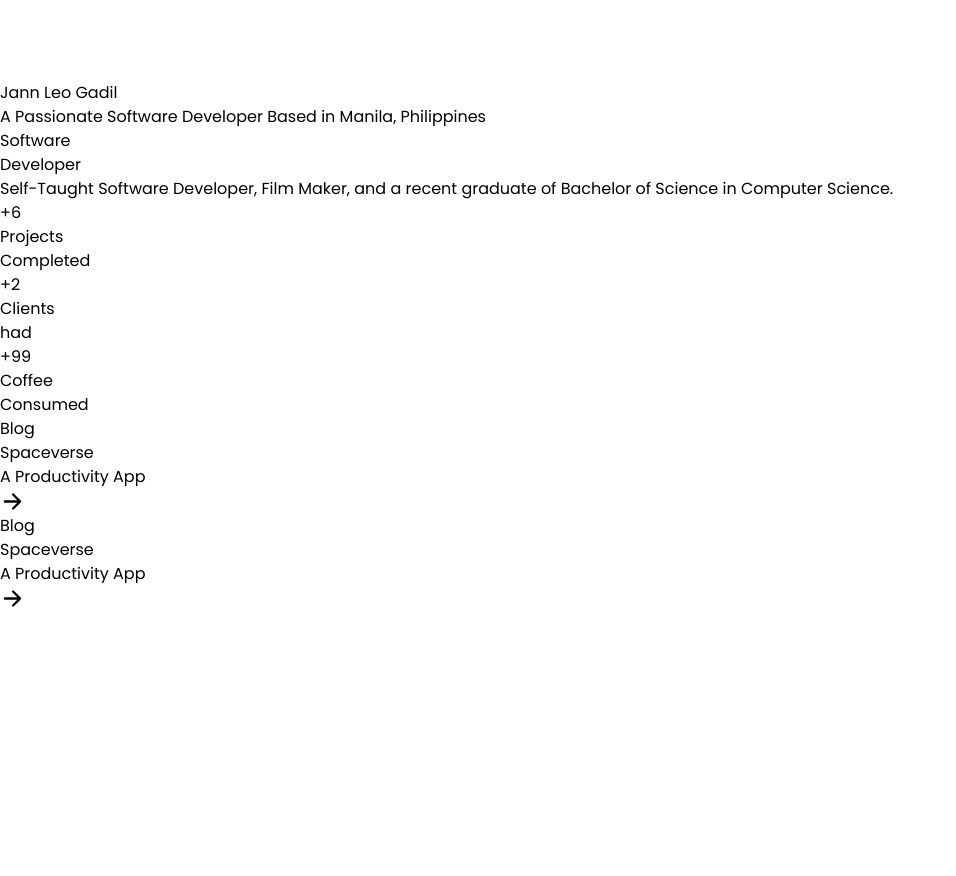
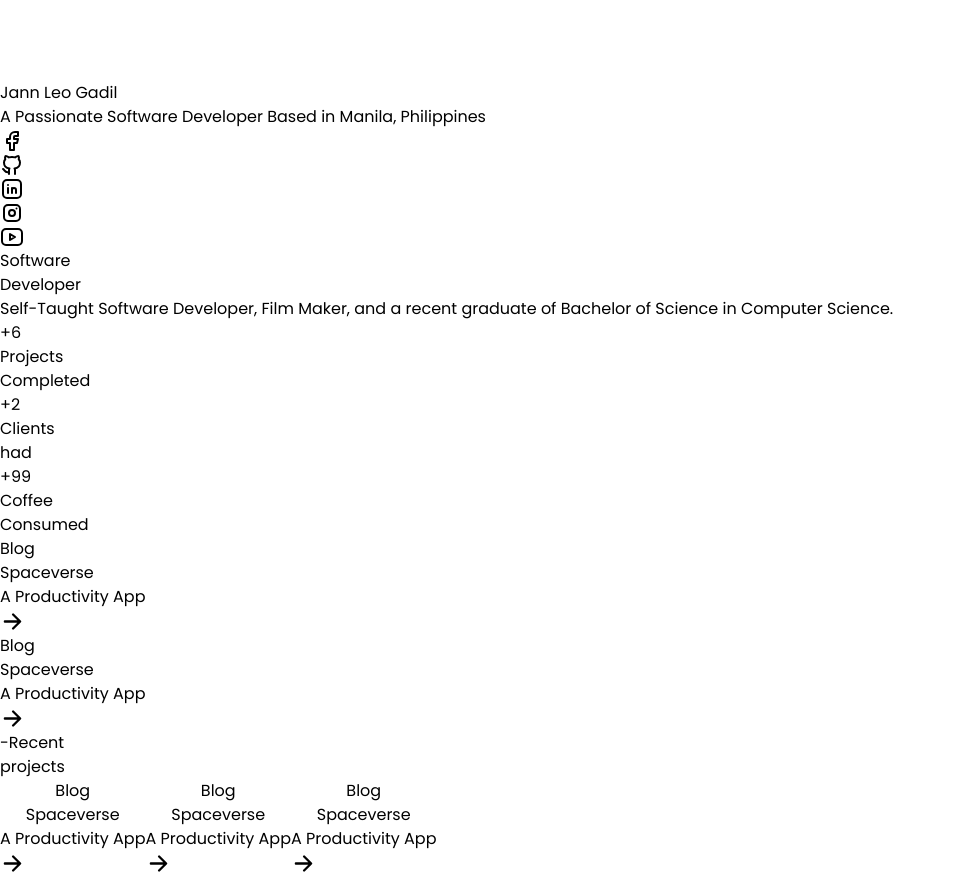
Before and after one commit to leogadddd/portfolio, a Next.js app: page / in a window 1280 px wide. Shown: the part 10400-11276 px from the top of the page, without its empty margins (0-956 px from the left). Before the commit the page ends 11011 px from the top, so only its background shows below. Built offline with nearby package versions, Linux system fonts and the light colour scheme.

Commit message:
recent projects has been added

```diff
--- a/src/app/(app)/layout.tsx
+++ b/src/app/(app)/layout.tsx
@@ -8,7 +8,7 @@ export default function AppLayout({
 	return (
 		<div className="">
 			<Navigationbar />
-			<div className="mx-auto max-w-screen-xl flex justify-center">
+			<div className="mx-auto max-w-screen-lg">
 				<div className="flex flex-col lg:flex-row lg:gap-16 mt-8 px-4">
 					<div className="relative">
 						<ProfileCard />
--- a/src/app/(app)/page.tsx
+++ b/src/app/(app)/page.tsx
@@ -2,6 +2,7 @@ import DataHero from "@/components/hero/data.hero";
 import DescriptionHero from "@/components/hero/description.hero";
 import TitleHero from "@/components/hero/title.hero";
 import Highlightcards from "@/app/components/highlight/highlights";
+import RecentProjectSection from "../components/recentprojects/recentprojects.section";
 
 
 export default function Home() {
@@ -12,6 +13,8 @@ export default function Home() {
             graduate of Bachelor of Science in Computer Science." />
 			<DataHero />
 			<Highlightcards />
+
+			<RecentProjectSection />
 		</div>
 	);
 }
--- a/src/app/components/hero/data.hero.tsx
+++ b/src/app/components/hero/data.hero.tsx
@@ -6,7 +6,7 @@ import data from "@/components/hero/data";
 
 const DataHero = () => {
 	return (
-		<div className="flex justify-center lg:justify-start gap-8 mt-16 h-40">
+		<div className="flex justify-center lg:justify-start mt-16 h-40">
 			{data.map((data) => (
 				<div key={`data-${data.key}`} className="w-max h-24 flex flex-col items-center gap-4">
 					<h1 className="flex lg:items-center justify-center lg:justify-start  w-full text-5xl lg:text-7xl font-medium text-center lg:text-left h-10 lg:h-16">
--- a/src/app/components/highlight/card.highlights.tsx
+++ b/src/app/components/highlight/card.highlights.tsx
@@ -6,11 +6,11 @@ import { IoArrowForwardOutline } from "react-icons/io5";
 
 const Card = () => {
 
-	let mouseX = useMotionValue(0);
-	let mouseY = useMotionValue(0);
+	const mouseX = useMotionValue(0);
+	const mouseY = useMotionValue(0);
 
 	function handleMouseMove({ currentTarget, clientX, clientY }: MouseEvent) {
-		let { left, top } = currentTarget.getBoundingClientRect();
+		const { left, top } = currentTarget.getBoundingClientRect();
 
 		mouseX.set(clientX - left);
 		mouseY.set(clientY - top);
--- a/src/app/components/motion/animatednumber.motion.tsx
+++ b/src/app/components/motion/animatednumber.motion.tsx
@@ -11,13 +11,13 @@ const AnimatedNumber = ({ value }: { value: number }) => {
 		setRandomStart(Math.floor(value * 0.8 + Math.random() * value * 0.4));
 	}, [value]);
 
-	let spring = useSpring(randomStart, {
+	const spring = useSpring(randomStart, {
 		mass: 0.2,
 		stiffness: 25,
 		damping: 15
 	});
 
-	let display = useTransform(spring, (current) =>
+	const display = useTransform(spring, (current) =>
 		Math.round(current).toLocaleString()
 	);
 
--- a/src/app/components/profilecard/arrows.profilecard.tsx
+++ b/src/app/components/profilecard/arrows.profilecard.tsx
@@ -6,7 +6,7 @@ import Circle from "@/assets/images/circle-dash.svg";
 const Arrows = () => {
 	return (
 		<>
-			<Image src={Arrow} alt="Arrow" priority className="hidden lg:block absolute w-52 bottom-20 -right-3" />
+			<Image src={Arrow} alt="Arrow" priority className="hidden lg:block absolute w-52 bottom-36 -right-3" />
 			<Image src={Arrow} alt="Arrow" priority className="w-52 hidden md:block lg:hidden absolute h-auto bottom-8 left-10 rotate-45 scale-x-[-1] " />
 			<Image src={Arrow} alt="Arrow" priority className="w-48 block md:hidden lg:hidden absolute h-auto -bottom-8 left-1/2 -translate-x-[85%] scale-x-[-1] " />
 
--- a/src/app/components/profilecard/profilecard.tsx
+++ b/src/app/components/profilecard/profilecard.tsx
@@ -1,14 +1,16 @@
 import React from 'react';
 import ImageProfile from "@/components/profilecard/image.profilecard";
 import InformationCard from '@/components/profilecard/information.profilecard';
-import Arrows from './arrows.profilecard';
+import Arrows from '@/components/profilecard/arrows.profilecard';
+import Socials from '@/components/profilecard/socials.profilecard';
 
 const ProfileCard = () => {
 	return (
-		<div className="overflow-hidden relative mx-auto max-w-[576px] lg:w-80 bg-[--color-light] text-[--color-dark] rounded-2xl drop-shadow-lg py-6 px-8">
+		<div className="sticky top-28 overflow-hidden mx-auto max-w-[576px] lg:w-80 bg-[--color-light] text-[--color-dark] rounded-2xl drop-shadow-lg py-6 px-8">
 			<ImageProfile />
 			<Arrows />
 			<InformationCard />
+			<Socials />
 		</div>
 	)
 }
--- /dev/null
+++ b/src/app/components/profilecard/socials.profilecard.tsx
@@ -0,0 +1,16 @@
+import React from "react";
+import sociallinks from "@/components/profilecard/socials";
+
+const Socials = () => {
+	return (
+		<div className="flex justify-center gap-6 mt-2 lg:mt-8 relative z-[10]">
+			{sociallinks.map((item) => (
+				<a className="bg-[--color-light]" key={`sociallink-${item.name}`} href={item.url} rel="noreferrer" target="_blank">
+					<item.Icon size={24} className="text-[--color-accent]" />
+				</a>
+			))}
+		</div>
+	);
+};
+
+export default Socials;
--- /dev/null
+++ b/src/app/components/profilecard/socials.ts
@@ -0,0 +1,45 @@
+import { IconType } from "react-icons";
+
+import {
+  TbBrandFacebook,
+  TbBrandGithub,
+  TbBrandLinkedin,
+  TbBrandInstagram,
+  TbBrandYoutube,
+} from "react-icons/tb";
+
+type sociallinks = {
+  name: string;
+  url: string;
+  Icon: IconType;
+};
+
+const sociallinks: sociallinks[] = [
+  {
+    name: "Facebook",
+    url: "https://www.facebook.com/themightyguyoftheworld",
+    Icon: TbBrandFacebook,
+  },
+  {
+    name: "Github",
+    url: "https://github.com/LeoooooGadil",
+    Icon: TbBrandGithub,
+  },
+  {
+    name: "LinkedIn",
+    url: "https://www.linkedin.com/in/leogadil/",
+    Icon: TbBrandLinkedin,
+  },
+  {
+    name: "Instagram",
+    url: "https://www.instagram.com/leogadddd/",
+    Icon: TbBrandInstagram,
+  },
+  {
+    name: "Youtube",
+    url: "https://www.youtube.com/@leogaddd",
+    Icon: TbBrandYoutube,
+  },
+];
+
+export default sociallinks;
--- /dev/null
+++ b/src/app/components/recentprojects/card.recentprojects.tsx
@@ -0,0 +1,33 @@
+import { IoArrowForwardOutline } from "react-icons/io5";
+
+// interface projectscardprops {
+// 	index: number
+// }
+
+const ProjectsCard = () => {
+	return (
+		<button className="group transition-colors p-2 flex gap-4 hover:bg-[--color-dark-accent] border border-transparent hover:border-[--color-dark-accent-2] rounded-2xl">
+			<div className="h-32 w-32 md:h-40 md:w-40 bg-[--color-dark-accent] rounded-2xl" />
+			<div className="flex-1">
+				<h1 className="pointer-events-none text-left capitalize font-bold text-sm text-[--color-accent]">
+					Blog
+				</h1>
+				<h2 className="text-2xl lg:text-3xl font-bold text-left">Spaceverse</h2>
+				<p className="text-sm font-normal text-left text-[--color-dark-accent-3]">
+					A Productivity App
+				</p>
+				<div className="flex justify-between items-end h-7 lg:h-14">
+					<div></div>
+					<div className="relative">
+						<IoArrowForwardOutline
+							size={25}
+							className="transition-all absolute -right-2 group-hover:-right-4  -translate-x-1/2"
+						/>
+					</div>
+				</div>
+			</div>
+		</button>
+	)
+}
+
+export default ProjectsCard;
--- /dev/null
+++ b/src/app/components/recentprojects/recentprojects.section.tsx
@@ -0,0 +1,26 @@
+import React from "react";
+import ProjectsCard from "@/components/recentprojects/card.recentprojects";
+
+const projects = [
+	{}, {}, {}
+]
+
+const RecentProjectSection = () => {
+	return (
+		<div className="mt-24">
+			<div className="max-w-[576px] mx-auto lg:mx-0 text-6xl font-bold uppercase text-center lg:text-left">
+				<h1 className="relative">
+					<span className="hidden lg:block absolute top-1/2 -translate-y-1/2 -left-10 text-[--color-accent] font-medium">-</span>Recent</h1>
+				<h2 className="text-[--color-dark-accent-2]">projects</h2>
+			</div>
+
+			<div className="mt-4 flex flex-col gap-1 max-w-[576px] mx-auto lg:mx-0">
+				{projects.map((item) => {
+					return <ProjectsCard key={`projects-${item}`} />
+				})}
+			</div>
+		</div>
+	);
+};
+
+export default RecentProjectSection;
--- a/src/app/styles/globals.css
+++ b/src/app/styles/globals.css
@@ -39,3 +39,10 @@ body {
   background: linear-gradient(215deg, rgba(245,111,16,1) 0%, rgba(133,55,0,1) 100%);
   filter: progid:DXImageTransform.Microsoft.gradient(startColorstr="#f56f10",endColorstr="#853700",GradientType=1);
 }
+
+.svgoutline {
+  stroke: var(--color-light);
+  stroke-width: 4px;
+  stroke-linejoin: round;
+  paint-order: stroke fill;
+}
```
